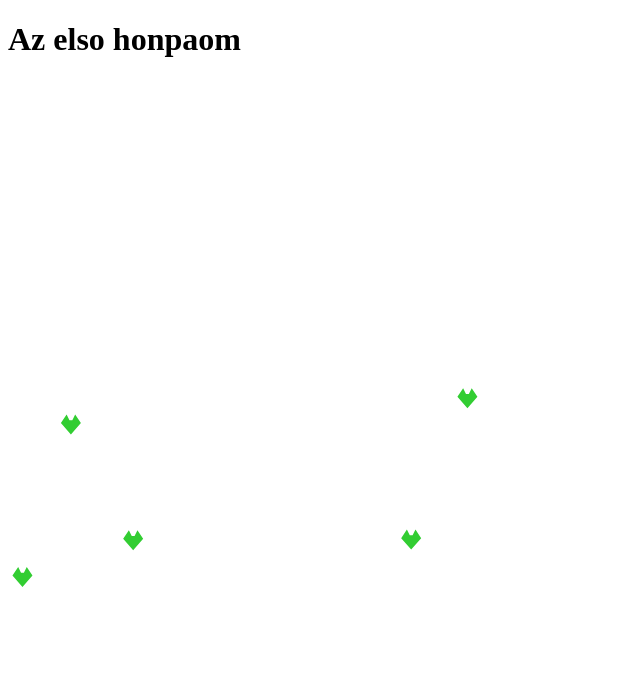
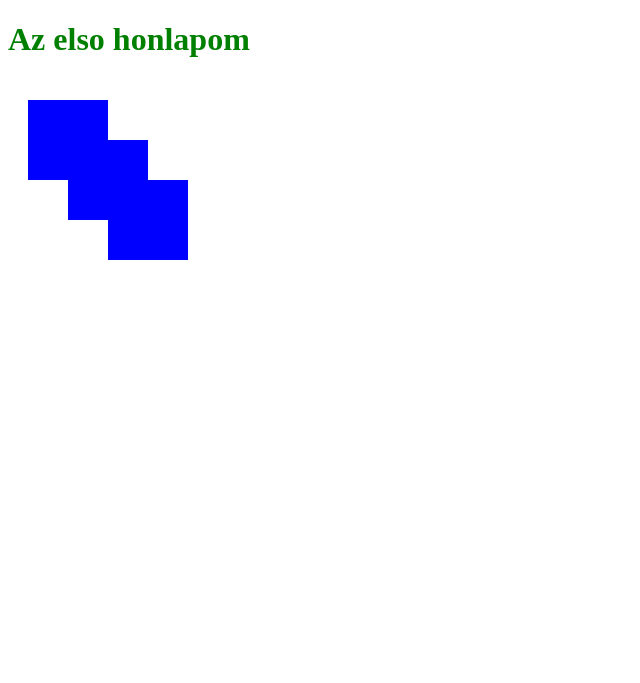
Before and after one commit to green-fox-academy/canvas-snippet, a plain HTML site: page index.html in a window 1280 px wide. Shown: the whole page, without its empty margins (0-640 px from the left). Drawn offline with Linux system fonts and the light colour scheme.

Commit message:
feat(snippet): script and linsk

```diff
--- a/index.html
+++ b/index.html
@@ -4,9 +4,15 @@
   <head>
     <meta charset="utf-8">
     <title></title>
+    <style>
+        h1 {
+            color: green;
+        }
+    </style>
+
   </head>
   <body>
-      <h1>Az elso honpaom</h1>
+    <h1>Az elso honlapom</h1>
     <canvas class="canvas" width="500px" height="600px"></canvas>
   </body>
   <script>
@@ -16,33 +22,18 @@
         /*
         ide
         */
+        var size = 80;
+        var offset = 20;
 
-       console.log("szia")
+        c.fillStyle ="blue";
 
-       c.fillStyle = "limegreen";
-       var n = 5;
-       var size = 20;
-       var w = c.canvas.width;
-       var h = c.canvas.height;
+        c.fillRect(offset, offset, size, size);
+        offset = offset + 40;
+        c.fillRect(offset, offset, size, size);
+        offset = offset + 40;
+        c.fillRect(offset, offset, size, size);
 
-       for (var i = 0; i < n; i = i + 1) {
-         var x = (w - size) * Math.random();
-         var y = (h - size) * Math.random();
-         fillFox(x, y, size);
-       }
 
-       function fillFox(x, y, s) {
-         c.beginPath();
-         c.moveTo(x, y+s/7*3);
-         c.lineTo(x+s/7*2, y);
-         c.lineTo(x+s/7*3, y+s/7*2);
-         c.lineTo(x+s/7*4, y+s/7*2);
-         c.lineTo(x+s/7*5, y);
-         c.lineTo(x+s, y+s/7*3);
-         c.lineTo(x+s/2, y+s);
-         c.lineTo(x, y+s/7*3);
-         c.fill();
-       }
 
   </script>
 
```
Also changed, not shown: 1 other file.
